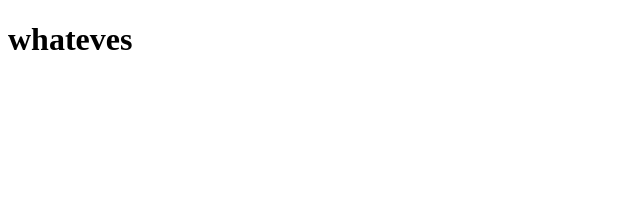
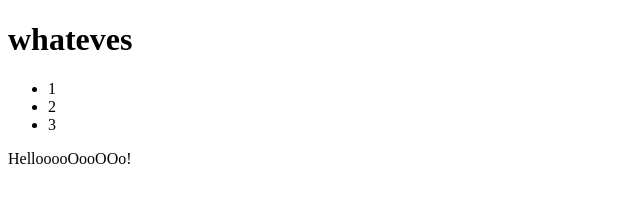
Before and after one commit to yechubot/git-test, a plain HTML site: page index.html in a window 1280 px wide. Shown: the whole page, without its empty margins (0-640 px from the left). Drawn offline with Linux system fonts and the light colour scheme.

Commit message:
edit index.html

```diff
--- a/index.html
+++ b/index.html
@@ -7,5 +7,11 @@
 </head>
 <body>
     <h1>whateves</h1>
+    <ul>
+        <li>1</li>
+        <li>2</li>
+        <li>3</li>
+    </ul>
+    <div>HellooooOooOOo!</div>
 </body>
 </html>
```
